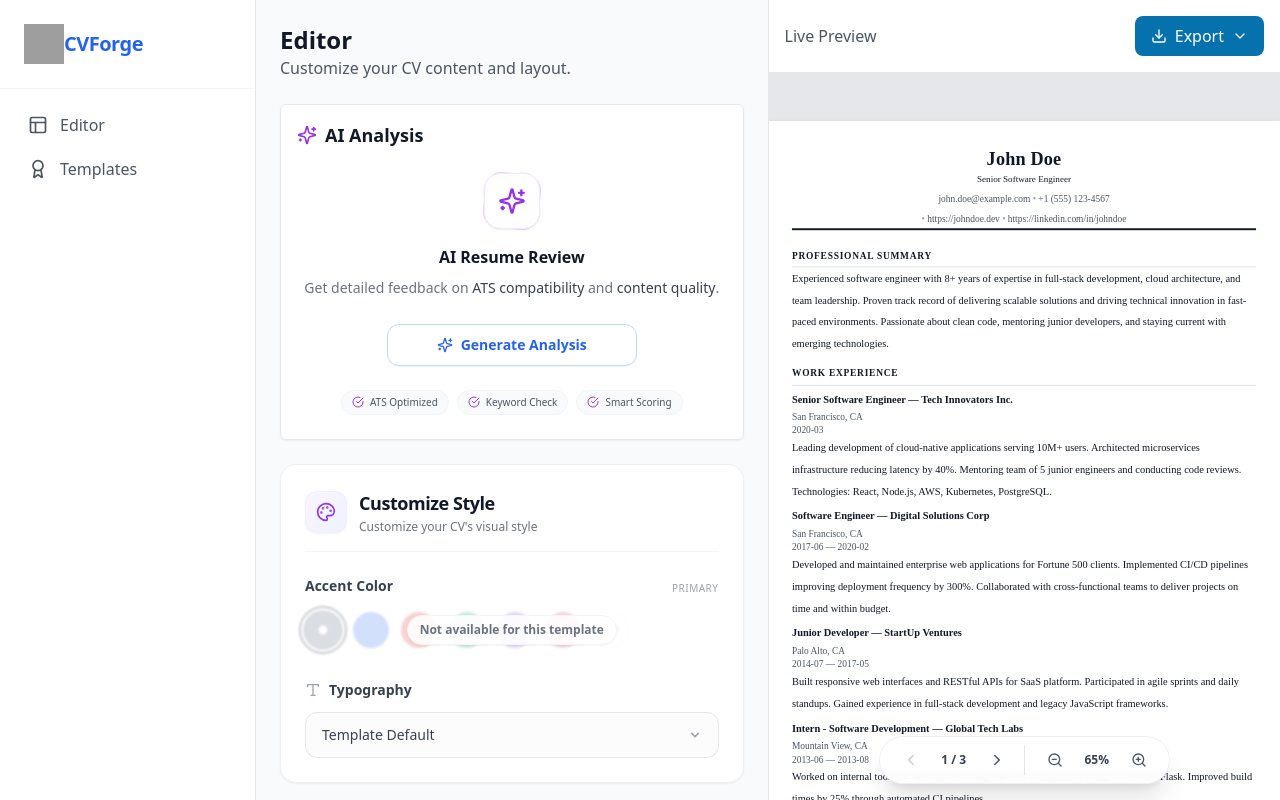
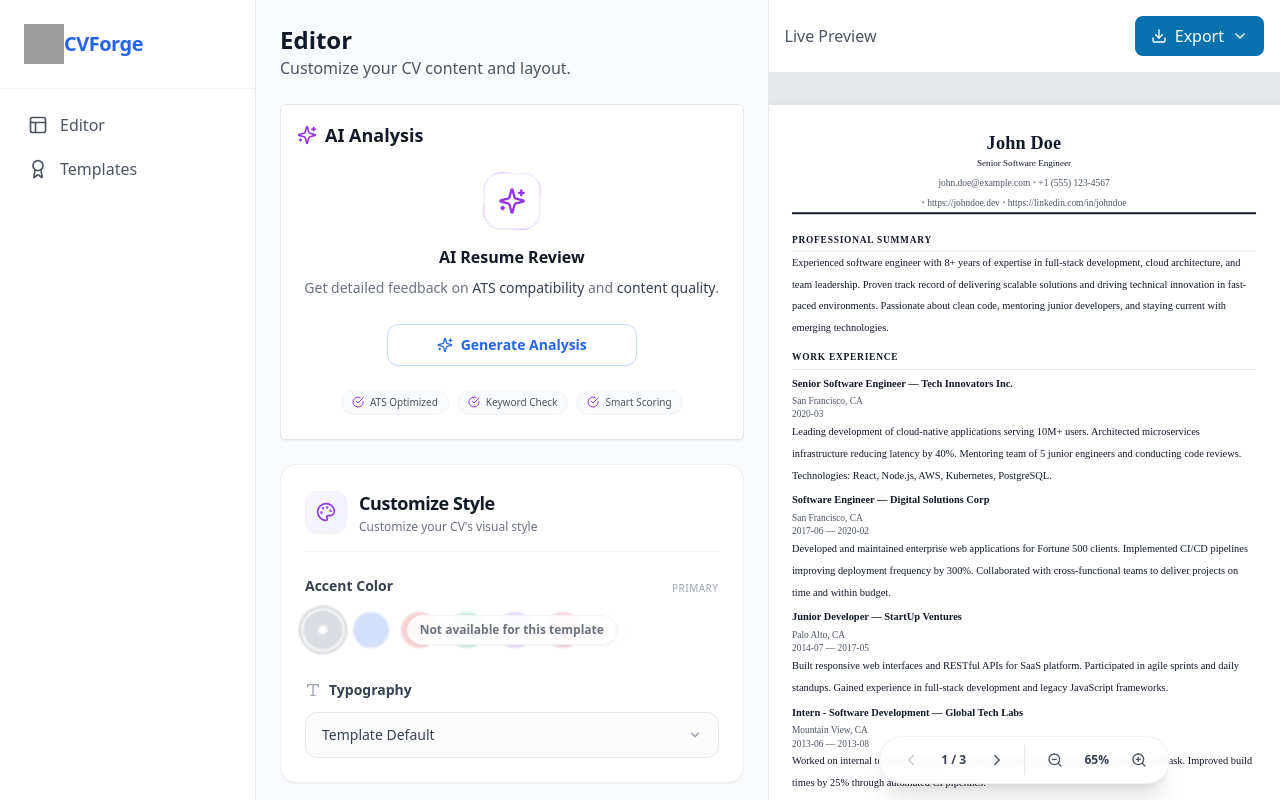
Before and after one commit to dannyyol/cvforge, a React (Vite) app in the folder client/: page /editor in a window 1280 px wide. Built offline with nearby package versions, Linux system fonts and the light colour scheme; grey boxes are pictures that could not be loaded.

Commit message:
Fixed: removed padding top

```diff
--- a/client/src/components/preview/PaginatedPreview.tsx
+++ b/client/src/components/preview/PaginatedPreview.tsx
@@ -263,7 +263,7 @@ export default function PaginatedPreview({ children, onPaginate, scaleMode = 'fi
       </div>
 
       {/* Main preview container */}
-      <div ref={containerRef} className="flex flex-col items-center pt-4">
+      <div ref={containerRef} className="flex flex-col items-center">
         {!ready && (
           <div className="mb-4 text-sm text-gray-500">
             Preparing preview...
```
